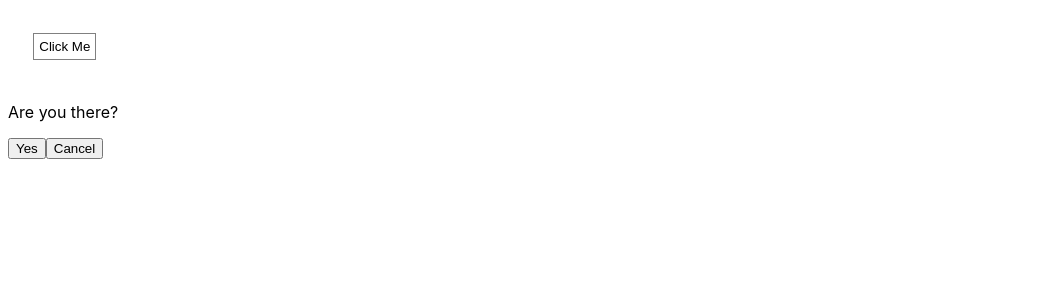
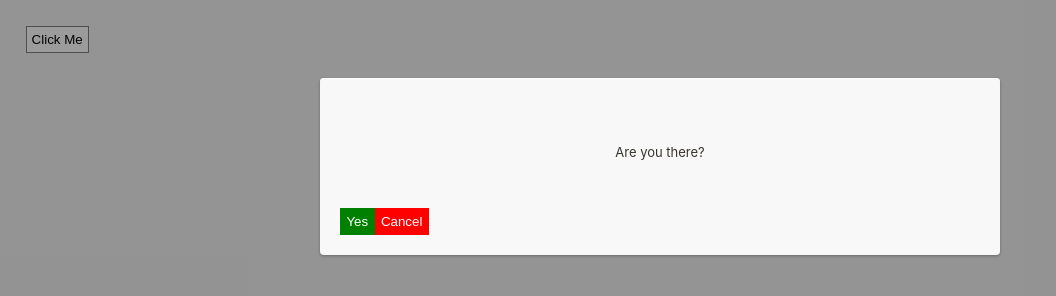
Before and after one commit to NicholusMuwonge/sitemate-challenge, a plain HTML site: page index.html in a window 1280 px wide. Both pictures are taken after a click on the button "Click Me". Shown: the whole page, without its empty margins (0-1056 px from the left). Drawn offline with Linux system fonts and the light colour scheme.

Commit message:
Add design to support the dialog and its children components.

```diff
--- a/index.css
+++ b/index.css
@@ -1,15 +1,66 @@
 body {
   font-family: -apple-system, BlinkMacSystemFont, "Segoe UI", Roboto, Oxygen,
     Ubuntu, Cantarell, "Open Sans", "Helvetica Neue", sans-serif;
+  margin: 0;
+  padding: 0;
+  font-size: 13px;
+  line-height: 1.5;
+  color: #666;
+  background: #f2f2f2;
 }
 
-#dialog-toggle{
+#dialog-toggle {
   margin: 2% 2% 2% 2%;
   padding: 5px;
   background-color: #fff;
   border: 1px solid grey;
 }
 
-#display-message{
+#display-message {
   margin-left: 2%;
 }
+
+#modal-box {
+  margin-left: 25%;
+  border-radius: 4px;
+  background: #f8f8f8;
+  color: #39342d;
+  box-shadow: inset 0 1px 0 #fff, 0 1px 3px rgba(0, 0, 0, 0.3);
+  padding: 20px;
+  width: 50%;
+  align-self: center;
+  position: absolute;
+  z-index: 2;
+  justify-content: center;
+  align-items: center;
+}
+
+#overlay {
+  padding: 0;
+  margin: 0;
+  background: rgba(5, 5, 5, 0.4);
+  position: absolute;
+  top: 0;
+  height: 100%;
+  width: 100%;
+  z-index: 1;
+}
+
+#yes-button {
+  background-color: green;
+  color: #fff;
+  border: 0;
+  padding: 1%;
+}
+
+#cancel-button {
+  background-color: red;
+  color: #fff;
+  border: 0;
+  padding: 1%;
+}
+
+p {
+  padding: 5%;
+  text-align: center;
+}
```
